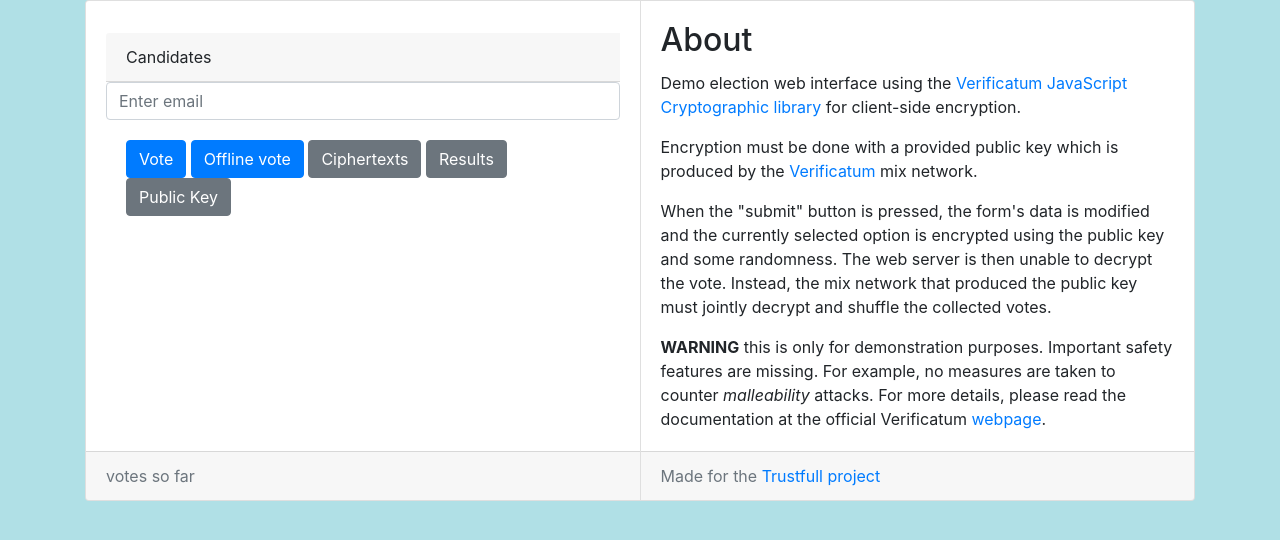
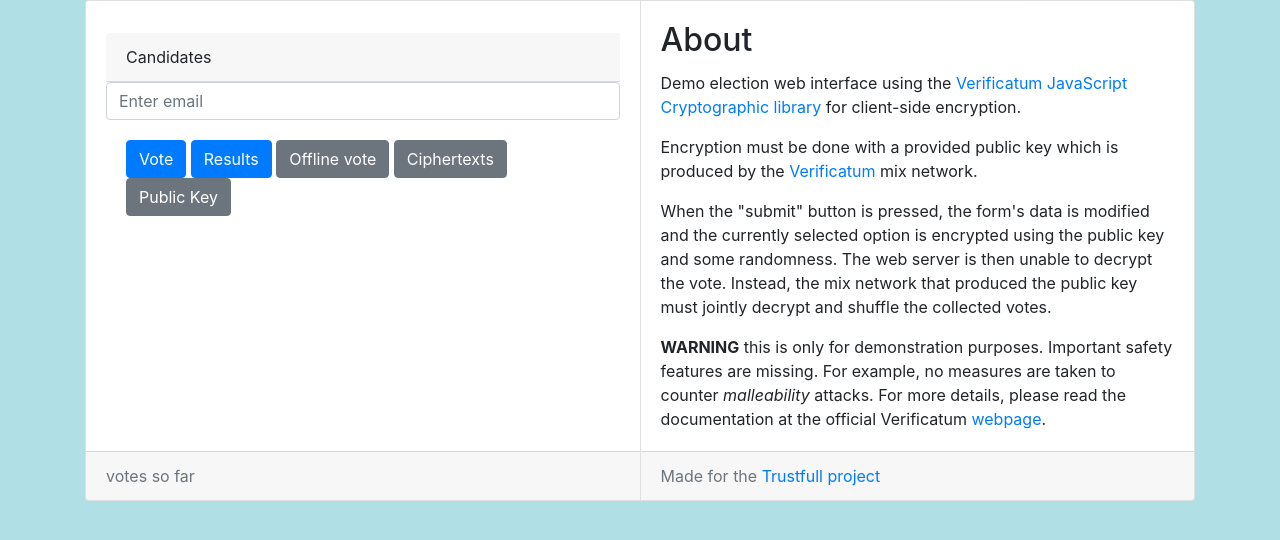
Before and after one commit to kth-tcs/trustfull-demonstrator, a Flask app: template webdemo/templates/poll.html in a window 1280 px wide. Shown: the top 540 px of the page. Run offline with Flask 2, Linux system fonts and the light colour scheme; the template is opened without the code that fills it, so the values that code supplies are empty; parts of the project's set-up code (start-up, migrations or seed data) failed here and were passed over; some libraries are stand-ins or nearby versions.

Commit message:
style: group buttons according to real and fake election

```diff
--- a/webdemo/templates/poll.html
+++ b/webdemo/templates/poll.html
@@ -40,9 +40,10 @@
                 </ul>
                 <div class="card-body">
                     <button type="submit" class="btn btn-primary">Vote</button>
+                    <a href="/results" class="btn btn-primary">Results</a>
                     <a
                         href="/offline_vote"
-                        class="btn btn-primary"
+                        class="btn btn-secondary"
                         data-toggle="tooltip"
                         data-placement="top"
                         title="Cast a vote when FrejaEID is offline"
@@ -50,7 +51,6 @@
                         Offline vote
                     </a>
                     <a href="/ciphertexts" class="btn btn-secondary">Ciphertexts</a>
-                    <a href="/results" class="btn btn-secondary">Results</a>
                     <a href="/publicKey" class="btn btn-secondary">Public Key</a>
                 </div>
             </form>
```
